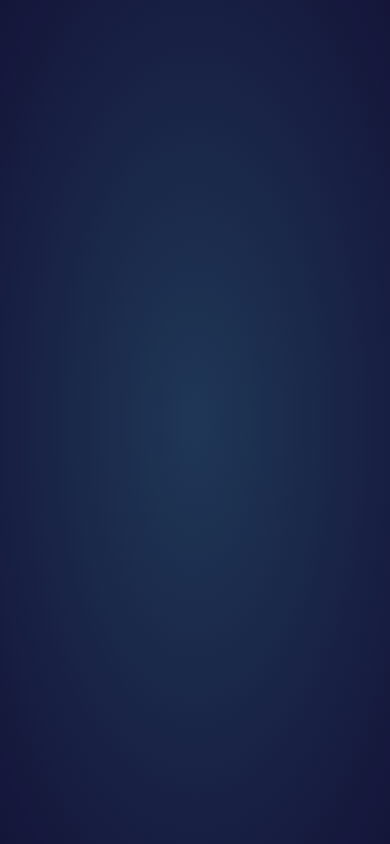
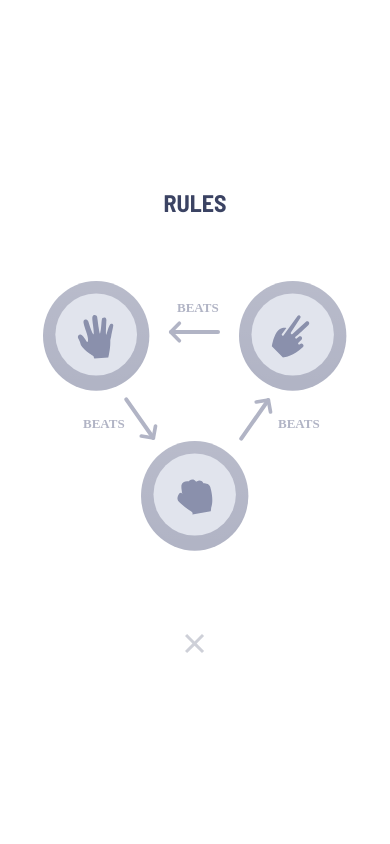
Before and after one commit to SOURABH358/Rock-Paper-Scissor-Game, a plain HTML site: page index.html in a window 390 px wide. Drawn offline with Linux system fonts and the light colour scheme.

Commit message:
first commit

```diff
--- a/index.html
+++ b/index.html
@@ -34,7 +34,7 @@
 <body>
 
     <main class = "game-window">
-        <section class = "modal hide-modal">
+        <section class = "modal">
             <h1 class = "modal-title">RULES</h1>
             <div class = "modal-icon"><img src = "./images/image-rules.svg" alt = "image-rules" /></div>
             <div class = "icon-close"><img src = "./images/icon-close.svg" alt = "icon-close" /></div>
--- a/scss/style.scss
+++ b/scss/style.scss
@@ -33,10 +33,8 @@ body{
         left: 50%;
         transform: translate(-50%,-50%);
         background-color: white;
-        width: 100%;
-        height: 100%;
-        max-width: 400px;
-        max-height: 400px;
+        width: 400px;
+        height: 400px;
         display: flex;
         flex-direction: column;
         padding: 2rem;
@@ -58,10 +56,36 @@ body{
         }
     }
     .hide-modal{
-        top: 150%;
+        top: -100%;
     }
 }
 
-@media screen and (max-width: 376px) {
+@media screen and (max-width: 501px) {
+    .game-window{
+        .modal{
+            top: 0;
+            left: 0;
+            transform: translate(0);
+            width: 100%;
+            height: 100vh;
+            align-items: center;
+            border-radius: 0;
+            justify-content: center;
 
+            .modal-title{
+                margin-bottom: 4rem;
+            }
+            .modal-icon{
+                margin-bottom: 5rem;
+            }
+            .icon-close{
+                position: relative;
+                top: 0;
+                right: 0;
+            }
+        }
+        .hide-modal{
+            transform: translateY(-110%);
+        }
+    }
 }
```
Also changed, not shown: css/style.css, 1 other file.
